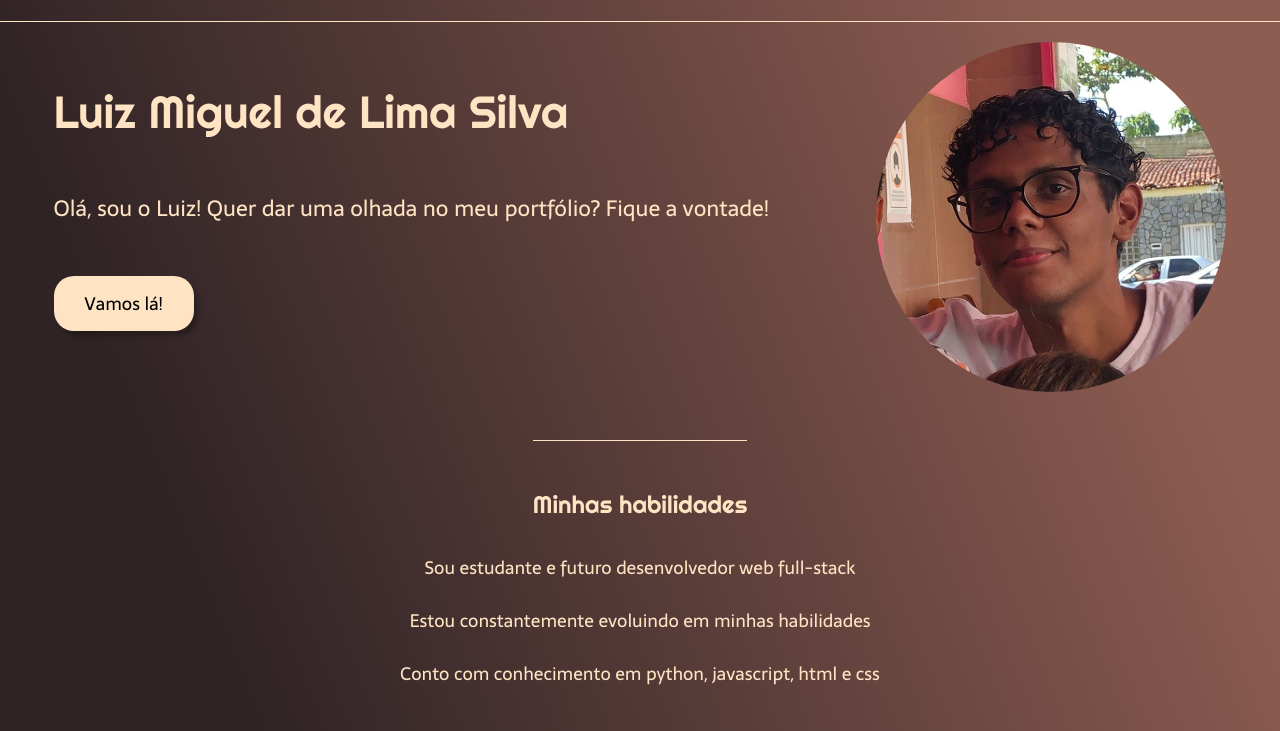
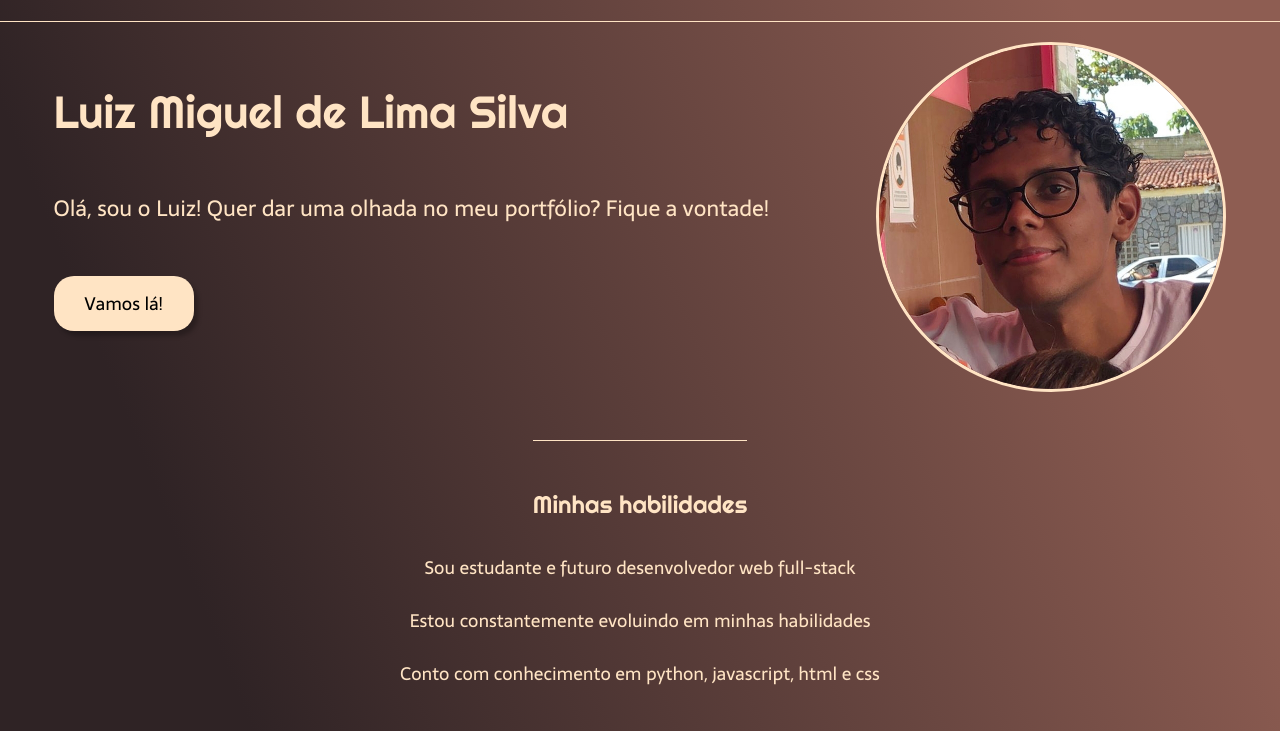
Before and after one commit to luizliva/PORTFOLIO, a plain HTML site: page index.html in a window 1280 px wide. Shown: the part 53-784 px from the top of the page. Drawn offline with Linux system fonts and the light colour scheme.

Commit message:
trocando imagem

```diff
--- a/index.css
+++ b/index.css
@@ -91,6 +91,7 @@ body {
     height: 350px;
     border-radius: 500px;
     margin-top: 20px;
+    border: 3px solid bisque
 }
 
 .conteudo-sec {
```
